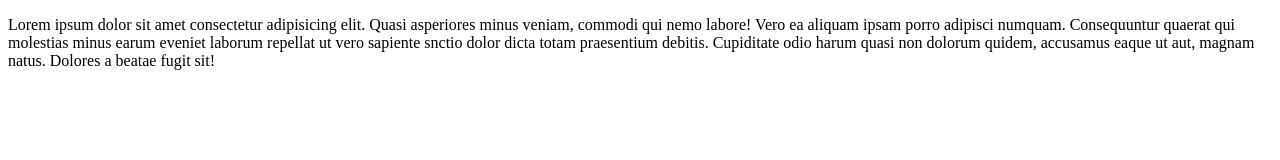
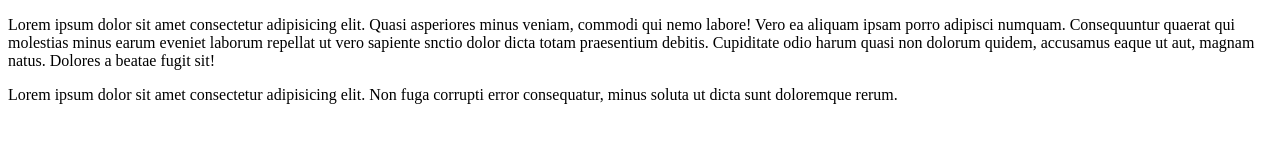
Before and after one commit to rohitgargRG/git-learn, a plain HTML site: page index.html in a window 1280 px wide. Drawn offline with Linux system fonts and the light colour scheme.

Commit message:
add paragraph to code

```diff
--- a/index.html
+++ b/index.html
@@ -7,5 +7,9 @@
 </head>
 <body>
     <p>Lorem ipsum dolor sit amet consectetur adipisicing elit. Quasi asperiores minus veniam, commodi qui nemo labore! Vero ea aliquam ipsam porro adipisci numquam. Consequuntur quaerat qui molestias minus earum eveniet laborum repellat ut vero sapiente snctio dolor dicta totam praesentium debitis. Cupiditate odio harum quasi non dolorum quidem, accusamus eaque ut aut, magnam natus. Dolores a beatae fugit sit!</p>
+
+    <p>
+        Lorem ipsum dolor sit amet consectetur adipisicing elit. Non fuga corrupti error consequatur, minus soluta ut dicta sunt doloremque rerum.
+    </p>
 </body>
 </html>
```
